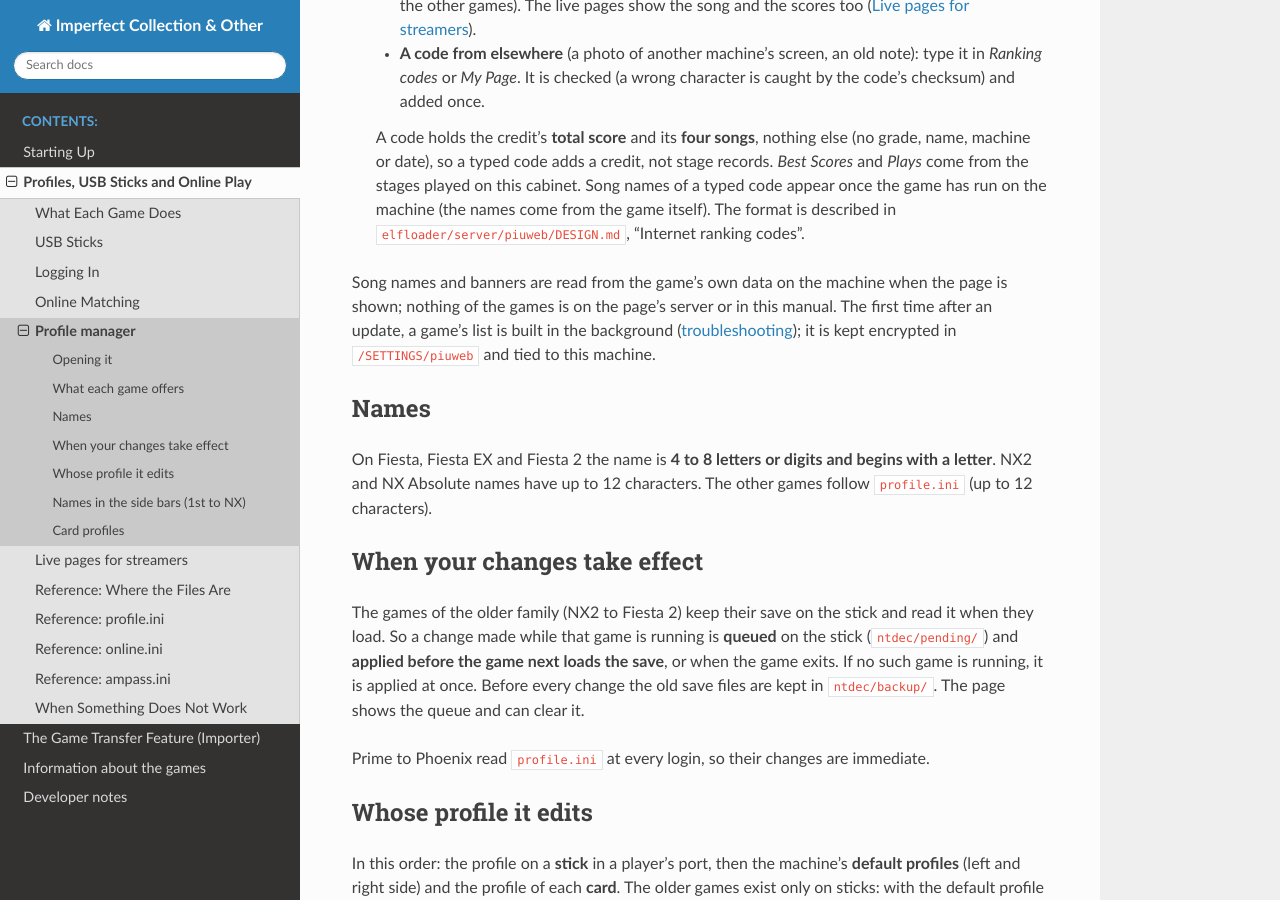
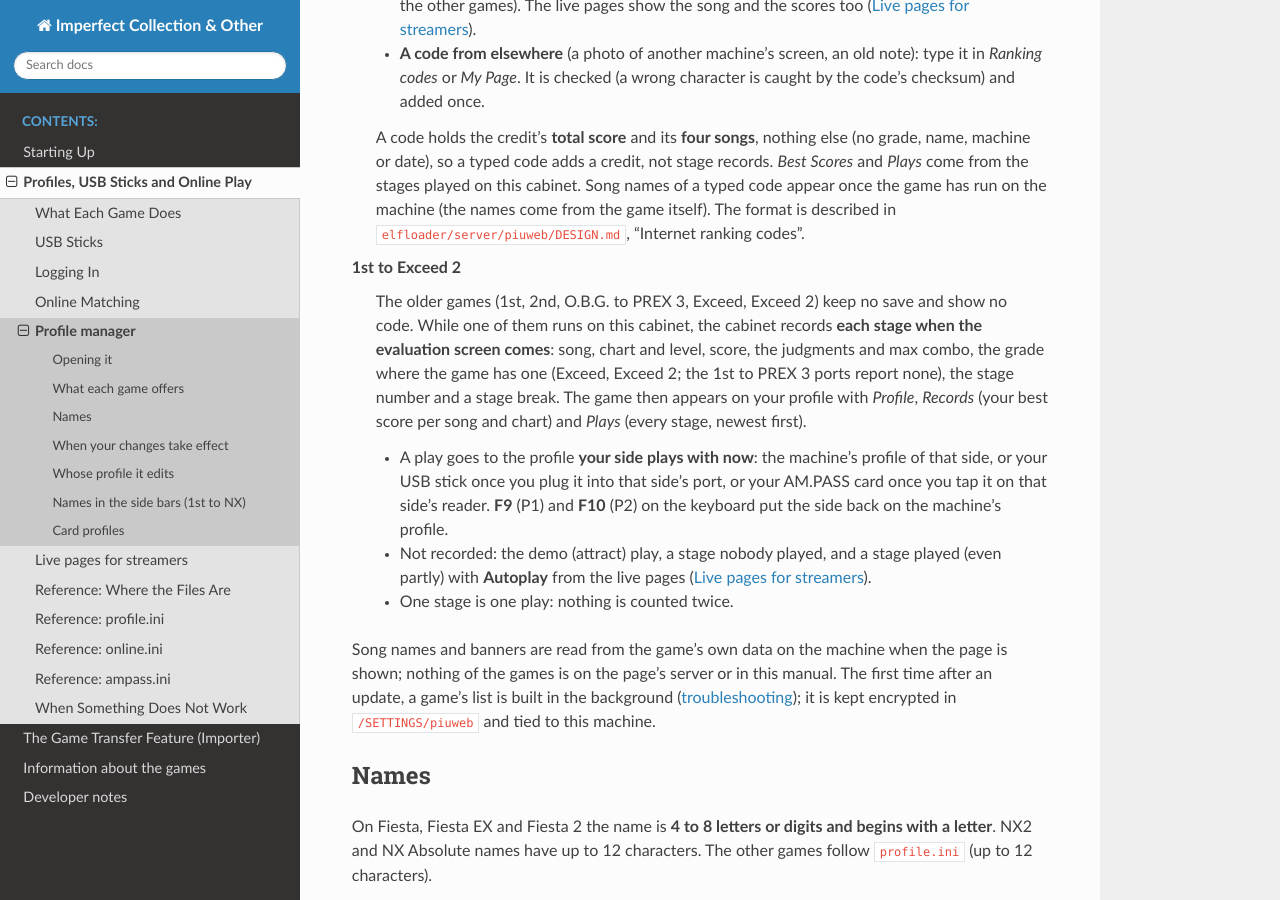
Before and after one commit to ckdur/imperfect-manual, a Sphinx documentation site: the page built from docs/online/profile_manager.rst, in a window 1280 px wide and 900 px high, scrolled down 3916 px. Built offline with Sphinx 7.4.7 and the Read the Docs theme 3.1.0, drawn with Linux system fonts in a browser that asks for light colours.

Commit message:
Profile manager: plays of 1st .. Exceed 2 recorded at the evaluation screen (IMPER-86)
The older games keep no save and show no code: the cabinet records each
stage when the evaluation screen comes, into the profile the side plays
with (machine profile, stick in that side's port, tapped card; F9 / F10
back to the machine's). Demo, nobody and autoplay plays are not recorded.

Co-Authored-By: Claude Opus 5.5 <noreply@anthropic.com>

```diff
--- a/docs/online/profile_manager.rst
+++ b/docs/online/profile_manager.rst
@@ -138,6 +138,26 @@ What each game offers
   the machine (the names come from the game itself). The format is described
   in ``elfloader/server/piuweb/DESIGN.md``, "Internet ranking codes".
 
+**1st to Exceed 2**
+  The older games (1st, 2nd, O.B.G. to PREX 3, Exceed, Exceed 2) keep no
+  save and show no code. While one of them runs on this cabinet, the cabinet
+  records **each stage when the evaluation screen comes**: song, chart and
+  level, score, the judgments and max combo, the grade where the game has
+  one (Exceed, Exceed 2; the 1st to PREX 3 ports report none), the stage
+  number and a stage break. The game then appears on your profile with
+  *Profile*, *Records* (your best score per song and chart) and *Plays*
+  (every stage, newest first).
+
+  - A play goes to the profile **your side plays with now**: the machine's
+    profile of that side, or your USB stick once you plug it into that side's
+    port, or your AM.PASS card once you tap it on that side's reader. **F9**
+    (P1) and **F10** (P2) on the keyboard put the side back on the machine's
+    profile.
+  - Not recorded: the demo (attract) play, a stage nobody played, and a stage
+    played (even partly) with **Autoplay** from the live pages
+    (:ref:`online_streaming_section`).
+  - One stage is one play: nothing is counted twice.
+
 Song names and banners are read from the game's own data on the machine when
 the page is shown; nothing of the games is on the page's server or in this
 manual. The first time after an update, a game's list is built in the
```
